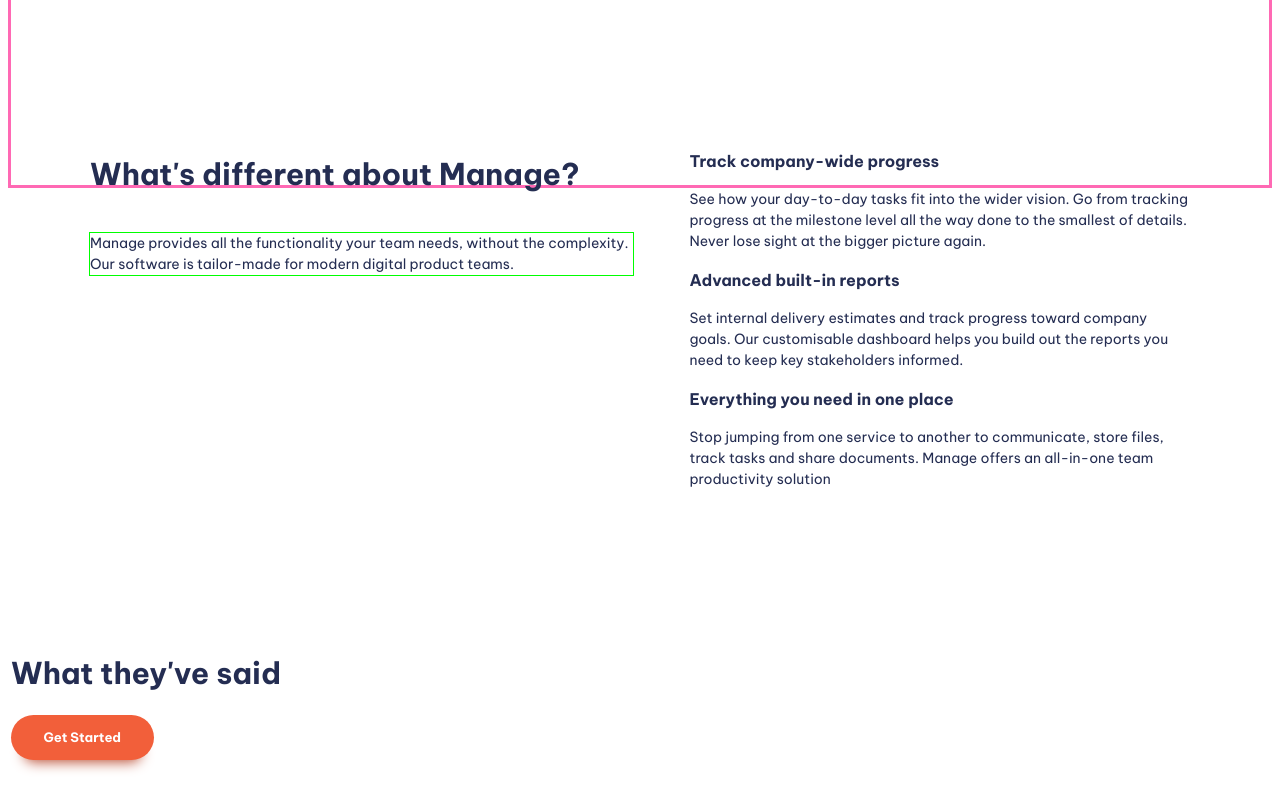
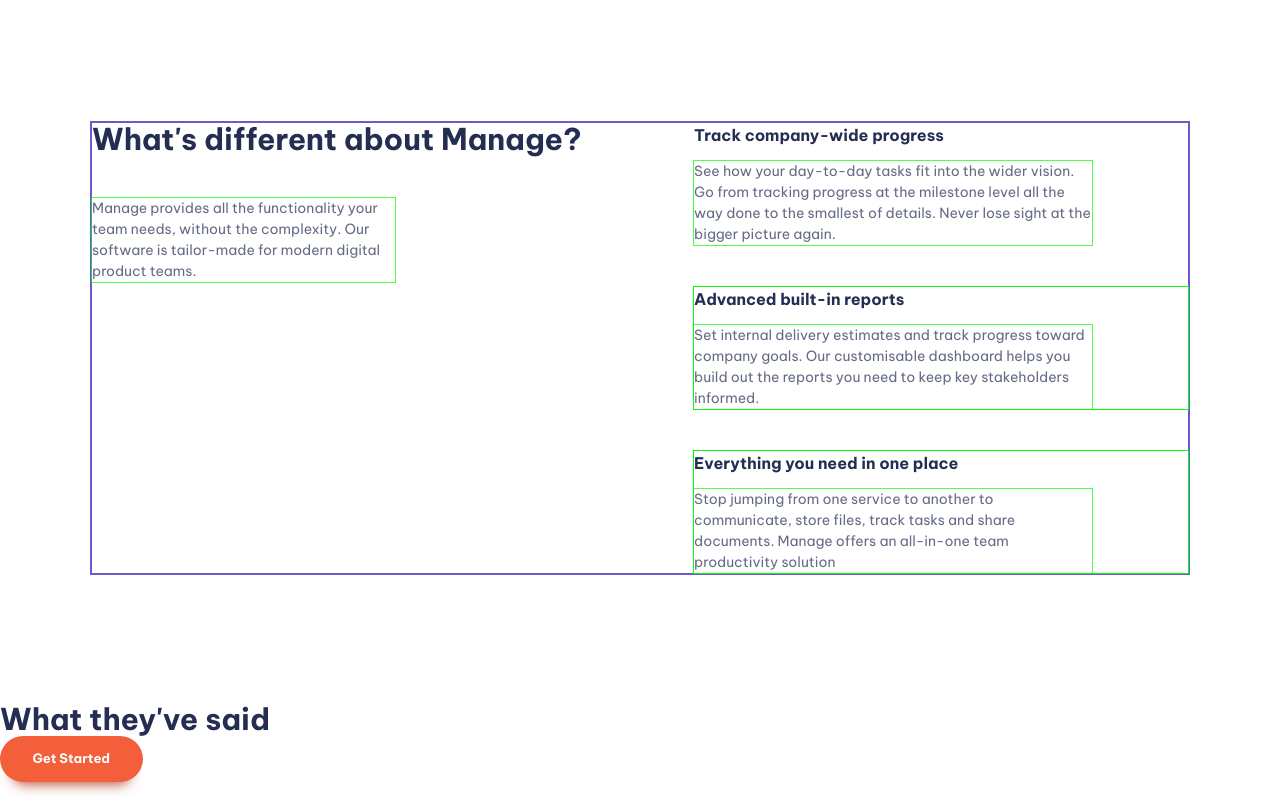
Before and after one commit to reynaldlamury/Manage, a React (Vite) app: page / in a window 1280 px wide. Shown: the part 620-1420 px from the top of the page. Built offline with nearby package versions, Linux system fonts and the light colour scheme.

Commit message:
finish setting up the spacing using flow utility class

```diff
--- a/src/App.jsx
+++ b/src/App.jsx
@@ -70,7 +70,6 @@ function App() {
         <section className="padding-block-900">
           <div className="container">
             <div className="even-columns">
-              {/* <div className="flow"> */}
               <div className="flow">
                 <h1 className="fs-primary-heading fw-bold">
                   Bring everyone together to build better products.
@@ -85,7 +84,6 @@ function App() {
                 <img src="src/images/illustration-intro.svg" alt="" />
               </div>
             </div>
-            {/* </div> */}
           </div>
         </section>
 
@@ -103,34 +101,34 @@ function App() {
                 </p>
               </div>
               <div>
-                <ul className="numbered-items" role="list">
-                  <li className="flow-1em">
+                <ul className="numbered-items | flow" role="list">
+                  <li>
                     <h3 className="fs-600 fw-bold">
                       Track company-wide progress
                     </h3>
-                    <p>
+                    <p datawidth="wide">
                       See how your day-to-day tasks fit into the wider vision.
                       Go from tracking progress at the milestone level all the
                       way done to the smallest of details. Never lose sight at
                       the bigger picture again.
                     </p>
                   </li>
-                  <li className="flow-1em">
-                    <h3 className="fs-600 fw-bold">
+                  <li>
+                    <h3 className="fs-600 fw-bold flow-1em">
                       Advanced built-in reports
                     </h3>
-                    <p>
+                    <p dataWidth='wide' >
                       Set internal delivery estimates and track progress toward
                       company goals. Our customisable dashboard helps you build
                       out the reports you need to keep key stakeholders
                       informed.
                     </p>
                   </li>
-                  <li className="flow-1em">
-                    <h3 className="fs-600 fw-bold">
+                  <li>
+                    <h3 className="fs-600 fw-bold flow-1em">
                       Everything you need in one place
                     </h3>
-                    <p>
+                    <p datawidth='wide' >
                       Stop jumping from one service to another to communicate,
                       store files, track tasks and share documents. Manage
                       offers an all-in-one team productivity solution
@@ -192,7 +190,7 @@ function App() {
             </div>
             <div>
               <nav className="footer-nav">
-                <ul aria-label="footer" role="list">
+                <ul className="flow-1em" aria-label="footer" role="list">
                   <li>
                     <a href="#">Home</a>
                   </li>
--- a/src/App.scss
+++ b/src/App.scss
@@ -27,7 +27,8 @@
 
 /* general styling */
 
-/* Set core body defaults */
+/* tag selector -------------> --------------> */
+/* Set core body defaults --> body */
 body {
   height: 100%;
   font-size: $fs-body;
@@ -37,8 +38,19 @@ body {
   line-height: 1.5;
 
   /* border */
-  border: 3px solid hotpink;
+  // border: 3px solid hotpink;
 }
+
+p:not([class]) {
+  opacity: 0.7;
+  max-width: 32ch;
+
+  &[dataWidth="wide"] {
+    max-width: 42ch;
+  }
+}
+/* -------------> -----------> */
+/* -------------> -----------> */
 
 /* opened-nav [toggle class] ---------------> */
 .data-overlay::before {
@@ -97,6 +109,7 @@ body {
 .container {
   $max-width: 1100px;
   $padding: 1rem;
+  border: 2px solid slateblue;
 
   width: min($max-width, 100% - ($padding * 2));
   margin-inline: auto;
--- a/src/index.css
+++ b/src/index.css
@@ -3,13 +3,18 @@ html {
   height: 100%;
 }
 
+
+* {
+  margin: 0;
+  padding: 0;
+}
+
 *,
 *::after,
 *::before {
-  /* margin: 0; */
-  /* padding: 0; */
   box-sizing: inherit;
 }
+
 
 /* * { */
 /*   font: inherit; */
--- a/src/variables.scss
+++ b/src/variables.scss
@@ -175,11 +175,27 @@ $size-900: 5rem;
   }
 }
 
-:where(.flow :not(:first-child)) {
-  outline: 1px solid lime;
-  margin-top: 3em;
+main {
+  :where(.flow :not(:first-child)) {
+    outline: 1px solid lime;
+    margin-top: 3em;
+  }
 }
 
-.flow-1em {
-  margin-top: 1em;
+footer,
+.numbered-items {
+  .flow-1em > li {
+    background-color: cornflowerblue;
+    margin-top: 1em;
+  }
+
+  &.flow {
+    .flow-1em {
+      margin-top: 1em;
+    }
+
+    p {
+      margin-top: 1em;
+    }
+  }
 }
```
